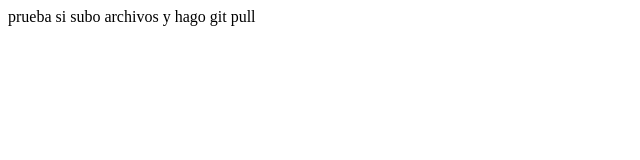
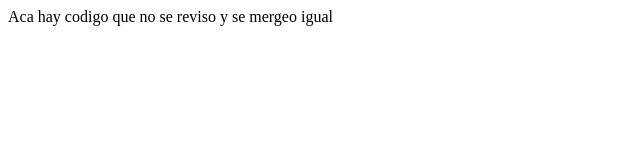
Before and after one commit to manuel-salvador/test, a website: page index.html in a window 1280 px wide. Shown: the whole page, without its empty margins (0-640 px from the left). Drawn offline with Linux system fonts and the light colour scheme.

Commit message:
new changes

```diff
--- a/index.html
+++ b/index.html
@@ -1,3 +1,3 @@
 <html>
-  <p>prueba si subo archivos y hago git pull</p>
+  <p>Aca hay codigo que no se reviso y se mergeo igual</p>
 </html>
```
